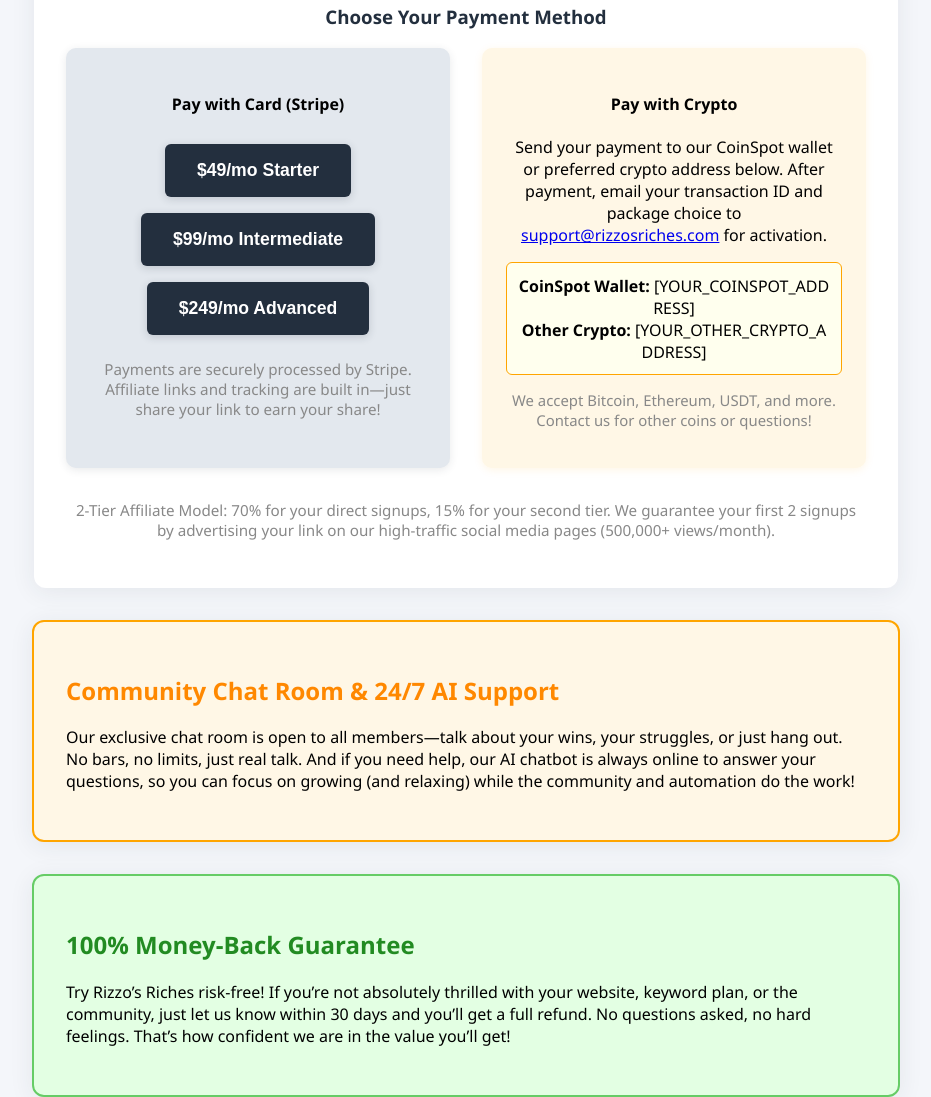
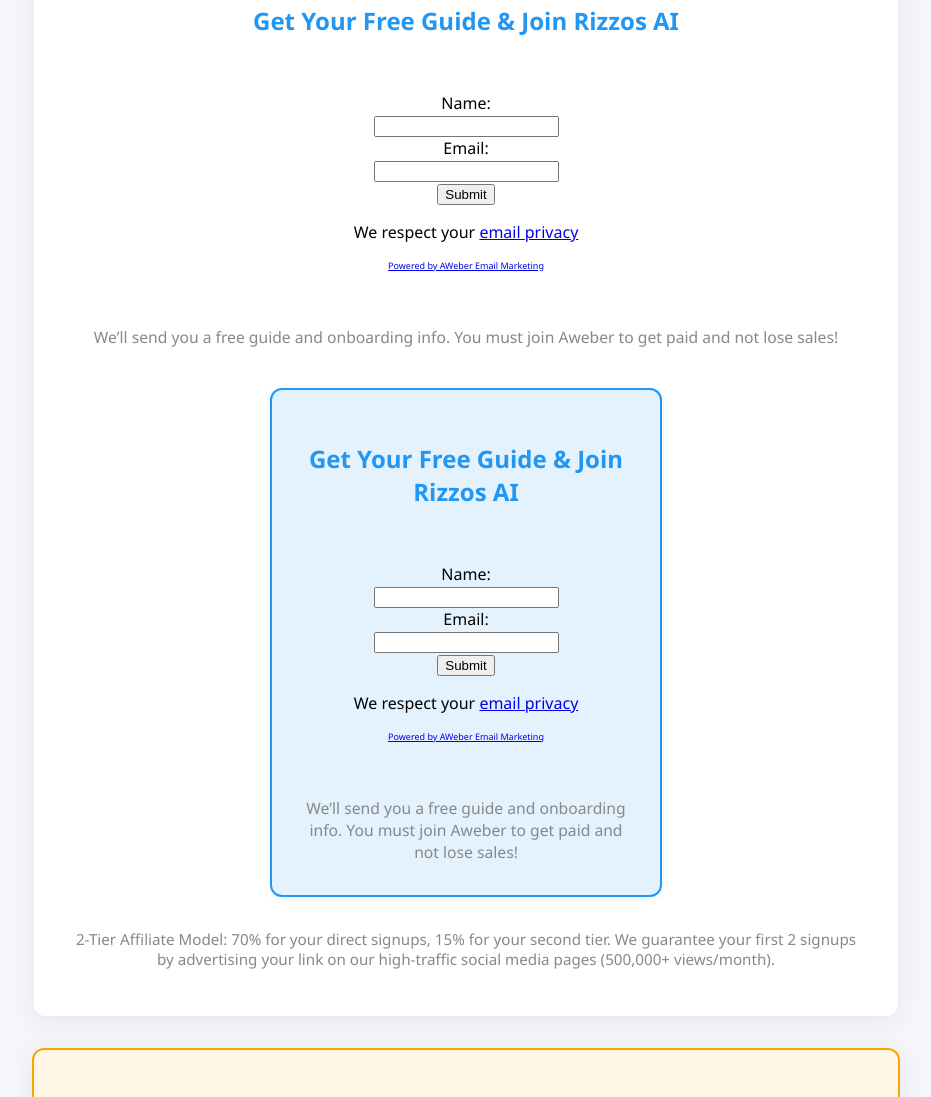
Before and after one commit to rizzosai/rizzos-automation, a plain HTML site: page index.html in a window 1280 px wide. Shown: the part 4799-5896 px from the top of the page, without its empty margins (174-1105 px from the left). Drawn offline with Linux system fonts and the light colour scheme; a script that the page names is missing.

Commit message:
Update index.html

```diff
--- a/index.html
+++ b/index.html
@@ -358,26 +358,80 @@
     <p><strong>Don’t wait!</strong> This is a true community—no outsiders, no spam, just real people helping each other succeed. <b>We’ll get you your first 2 signups by advertising your link on all our social media (over 500,000 views/month) until you have them!</b> After that, you earn <b>70% commission on your direct signups</b> and <b>15% on their signups</b>. Every member gets a website, keyword research, and a personal action plan—done for you! Higher tiers get my full AI automation playbook and coaching. Plus, our AI chatbot and open chat room mean you’re never alone on your journey!</p>
     <!-- Payment Options Section -->
     <div class="payment-options" style="margin:2rem 0; text-align:center;">
-      <h3 style="color:#232f3e;">Choose Your Payment Method</h3>
-      <div style="display:flex; flex-wrap:wrap; gap:2rem; justify-content:center;">
-        <!-- Stripe Payments -->
-        <div style="flex:1 1 320px; min-width:260px; max-width:340px; background:#e3e8ee; border-radius:10px; padding:1.5rem; box-shadow:0 2px 8px rgba(35,47,62,0.10);">
-          <h4>Pay with Card (Stripe)</h4>
-          <button onclick="selectPackage(49)" style="margin:0.5rem; padding:1rem 2rem; background:#232f3e; color:#fff; border:none; border-radius:6px; font-size:1.1rem; font-weight:bold; cursor:pointer;">$49/mo Starter</button>
-          <button onclick="selectPackage(99)" style="margin:0.5rem; padding:1rem 2rem; background:#232f3e; color:#fff; border:none; border-radius:6px; font-size:1.1rem; font-weight:bold; cursor:pointer;">$99/mo Intermediate</button>
-          <button onclick="selectPackage(249)" style="margin:0.5rem; padding:1rem 2rem; background:#232f3e; color:#fff; border:none; border-radius:6px; font-size:1.1rem; font-weight:bold; cursor:pointer;">$249/mo Advanced</button>
-          <p style="font-size:0.95rem; color:#888; margin-top:1rem;">Payments are securely processed by Stripe.<br>Affiliate links and tracking are built in—just share your link to earn your share!</p>
+      <h2 style="color:#2196f3;margin-bottom:0.7em;">Get Your Free Guide & Join Rizzos AI</h2>
+      <form method="post" class="af-form-wrapper" accept-charset="UTF-8" action="https://www.aweber.com/scripts/addlead.pl"  >
+        <div style="display: none;">
+          <input type="hidden" name="meta_web_form_id" value="631717196" />
+          <input type="hidden" name="meta_split_id" value="" />
+          <input type="hidden" name="listname" value="awlist6917578" />
+          <input type="hidden" name="redirect" value="https://www.aweber.com/thankyou-coi.htm?m=text" id="redirect_f5e1d3d6e7f40ff73663591961022f91" />
+          <input type="hidden" name="meta_adtracking" value="My_Web_Form" />
+          <input type="hidden" name="meta_message" value="1" />
+          <input type="hidden" name="meta_required" value="name,email" />
+          <input type="hidden" name="meta_tooltip" value="" />
         </div>
-        <!-- Crypto Payments -->
-        <div style="flex:1 1 320px; min-width:260px; max-width:340px; background:#fff7e6; border-radius:10px; padding:1.5rem; box-shadow:0 2px 8px rgba(255,165,0,0.10);">
-          <h4>Pay with Crypto</h4>
-          <p>Send your payment to our CoinSpot wallet or preferred crypto address below. After payment, email your transaction ID and package choice to <a href="mailto:support@rizzosriches.com">support@rizzosriches.com</a> for activation.</p>
-          <div style="background:#ffe; border:1px solid #ffa500; border-radius:6px; padding:0.7rem; margin-bottom:0.7rem;">
-            <b>CoinSpot Wallet:</b> <span style="word-break:break-all;">[YOUR_COINSPOT_ADDRESS]</span><br>
-            <b>Other Crypto:</b> <span style="word-break:break-all;">[YOUR_OTHER_CRYPTO_ADDRESS]</span>
+        <div id="af-form-631717196" class="af-form"><div id="af-header-631717196" class="af-header"><div class="bodyText"><p>&nbsp;</p></div></div><div id="af-body-631717196" class="af-body af-standards">
+          <div class="af-element">
+            <label class="previewLabel" for="awf_field-118361544">Name:</label>
+            <div class="af-textWrap">
+              <input id="awf_field-118361544" type="text" name="name" class="text" value="" onfocus=" if (this.value == '') { this.value = ''; }" onblur="if (this.value == '') { this.value='';} " tabindex="500" />
+            </div>
+            <div class="af-clear"></div>
+          </div><div class="af-element">
+            <label class="previewLabel" for="awf_field-118361545">Email:</label>
+            <div class="af-textWrap"><input class="text" id="awf_field-118361545" type="email" name="email" value="" tabindex="501" onfocus=" if (this.value == '') { this.value = ''; }" onblur="if (this.value == '') { this.value='';}" />
+            </div><div class="af-clear"></div>
+          </div><div class="af-element buttonContainer">
+            <input name="submit" class="submit" type="submit" value="Submit" tabindex="502" />
+            <div class="af-clear"></div>
+          </div><div class="af-element privacyPolicy" style="text-align: center"><p>We respect your <a title="Privacy Policy" href="https://www.aweber.com/permission.htm" target="_blank" rel="nofollow">email privacy</a></p>
+            <div class="af-clear"></div>
+          </div><div class="af-element poweredBy" style="text-align: center; font-size: 9px;"><p><a href="https://www.aweber.com" title="AWeber Email Marketing" target="_blank" rel="nofollow">Powered by AWeber Email Marketing</a></p>
+            <div class="af-clear"></div>
           </div>
-          <p style="font-size:0.93rem; color:#888;">We accept Bitcoin, Ethereum, USDT, and more. Contact us for other coins or questions!</p>
         </div>
+        <div id="af-footer-631717196" class="af-footer"><div class="bodyText"><p>&nbsp;</p></div></div></div>
+        <div style="display: none;"><img src="https://forms.aweber.com/form/displays.htm?id=bMyM7IzsjJxs" alt="" /></div>
+      </form>
+      <div style="color:#888;font-size:0.98em;margin-top:0.7em;">We’ll send you a free guide and onboarding info. You must join Aweber to get paid and not lose sales!</div>
+      <!-- Aweber Email Capture Form -->
+      <div style="max-width:340px;margin:2.5rem auto 2rem auto;padding:2rem 1.5rem;background:#e3f2fd;border-radius:12px;border:2px solid #2196f3;box-shadow:0 2px 8px rgba(33,150,243,0.08);text-align:center;">
+        <h2 style="color:#2196f3;margin-bottom:0.7em;">Get Your Free Guide & Join Rizzos AI</h2>
+        <form method="post" class="af-form-wrapper" accept-charset="UTF-8" action="https://www.aweber.com/scripts/addlead.pl"  >
+          <div style="display: none;">
+            <input type="hidden" name="meta_web_form_id" value="631717196" />
+            <input type="hidden" name="meta_split_id" value="" />
+            <input type="hidden" name="listname" value="awlist6917578" />
+            <input type="hidden" name="redirect" value="https://www.aweber.com/thankyou-coi.htm?m=text" id="redirect_f5e1d3d6e7f40ff73663591961022f91" />
+            <input type="hidden" name="meta_adtracking" value="My_Web_Form" />
+            <input type="hidden" name="meta_message" value="1" />
+            <input type="hidden" name="meta_required" value="name,email" />
+            <input type="hidden" name="meta_tooltip" value="" />
+          </div>
+          <div id="af-form-631717196" class="af-form"><div id="af-header-631717196" class="af-header"><div class="bodyText"><p>&nbsp;</p></div></div><div id="af-body-631717196" class="af-body af-standards">
+            <div class="af-element">
+              <label class="previewLabel" for="awf_field-118361544">Name:</label>
+              <div class="af-textWrap">
+                <input id="awf_field-118361544" type="text" name="name" class="text" value="" onfocus=" if (this.value == '') { this.value = ''; }" onblur="if (this.value == '') { this.value='';} " tabindex="500" />
+              </div>
+              <div class="af-clear"></div>
+            </div><div class="af-element">
+              <label class="previewLabel" for="awf_field-118361545">Email:</label>
+              <div class="af-textWrap"><input class="text" id="awf_field-118361545" type="email" name="email" value="" tabindex="501" onfocus=" if (this.value == '') { this.value = ''; }" onblur="if (this.value == '') { this.value='';}" />
+              </div><div class="af-clear"></div>
+            </div><div class="af-element buttonContainer">
+              <input name="submit" class="submit" type="submit" value="Submit" tabindex="502" />
+              <div class="af-clear"></div>
+            </div><div class="af-element privacyPolicy" style="text-align: center"><p>We respect your <a title="Privacy Policy" href="https://www.aweber.com/permission.htm" target="_blank" rel="nofollow">email privacy</a></p>
+              <div class="af-clear"></div>
+            </div><div class="af-element poweredBy" style="text-align: center; font-size: 9px;"><p><a href="https://www.aweber.com" title="AWeber Email Marketing" target="_blank" rel="nofollow">Powered by AWeber Email Marketing</a></p>
+              <div class="af-clear"></div>
+            </div>
+          </div>
+          <div id="af-footer-631717196" class="af-footer"><div class="bodyText"><p>&nbsp;</p></div></div></div>
+          <div style="display: none;"><img src="https://forms.aweber.com/form/displays.htm?id=bMyM7IzsjJxs" alt="" /></div>
+        </form>
+        <div style="color:#888;font-size:0.98em;margin-top:0.7em;">We’ll send you a free guide and onboarding info. You must join Aweber to get paid and not lose sales!</div>
       </div>
       <script src="https://js.stripe.com/v3/"></script>
       <script>
```
